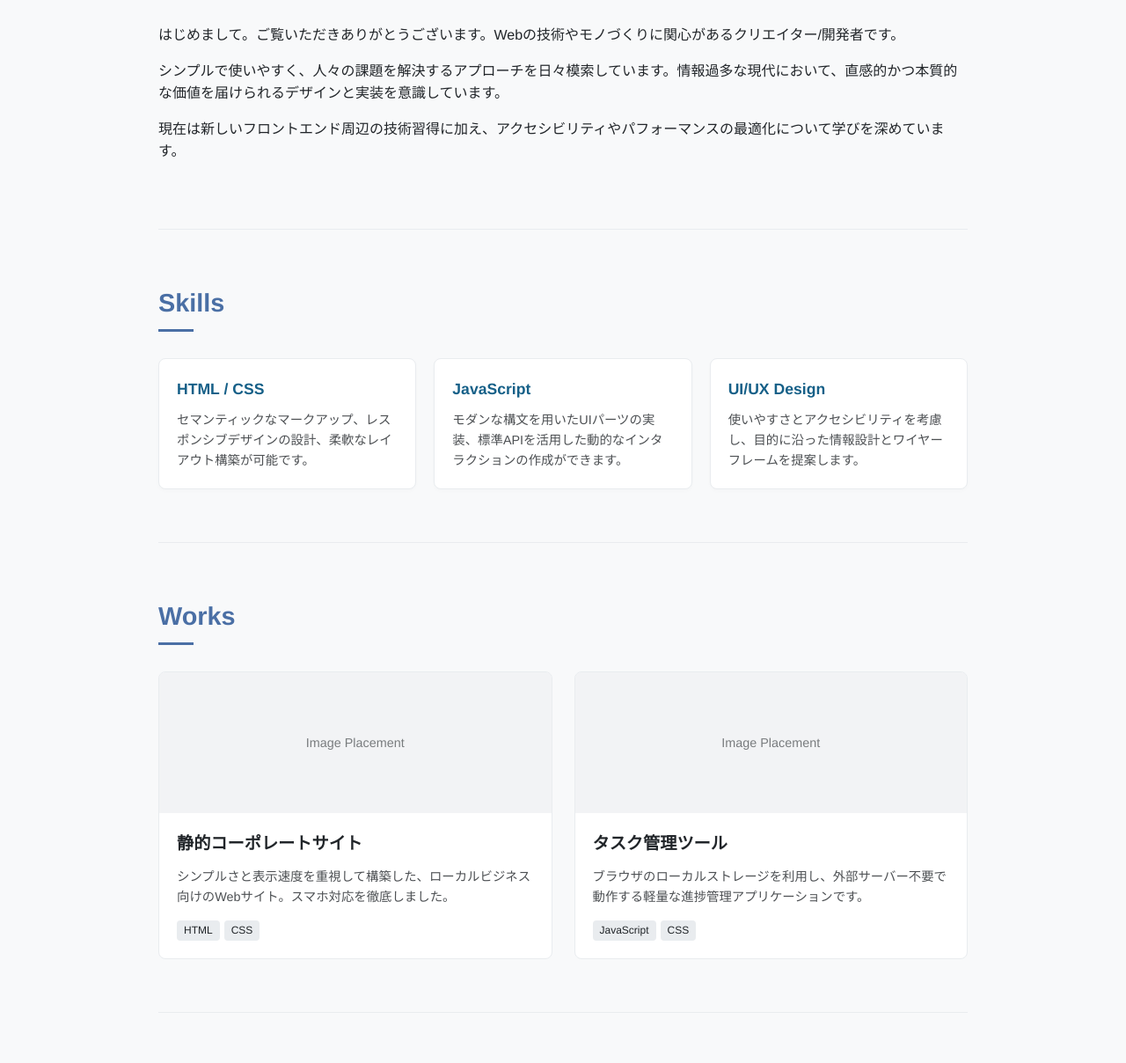
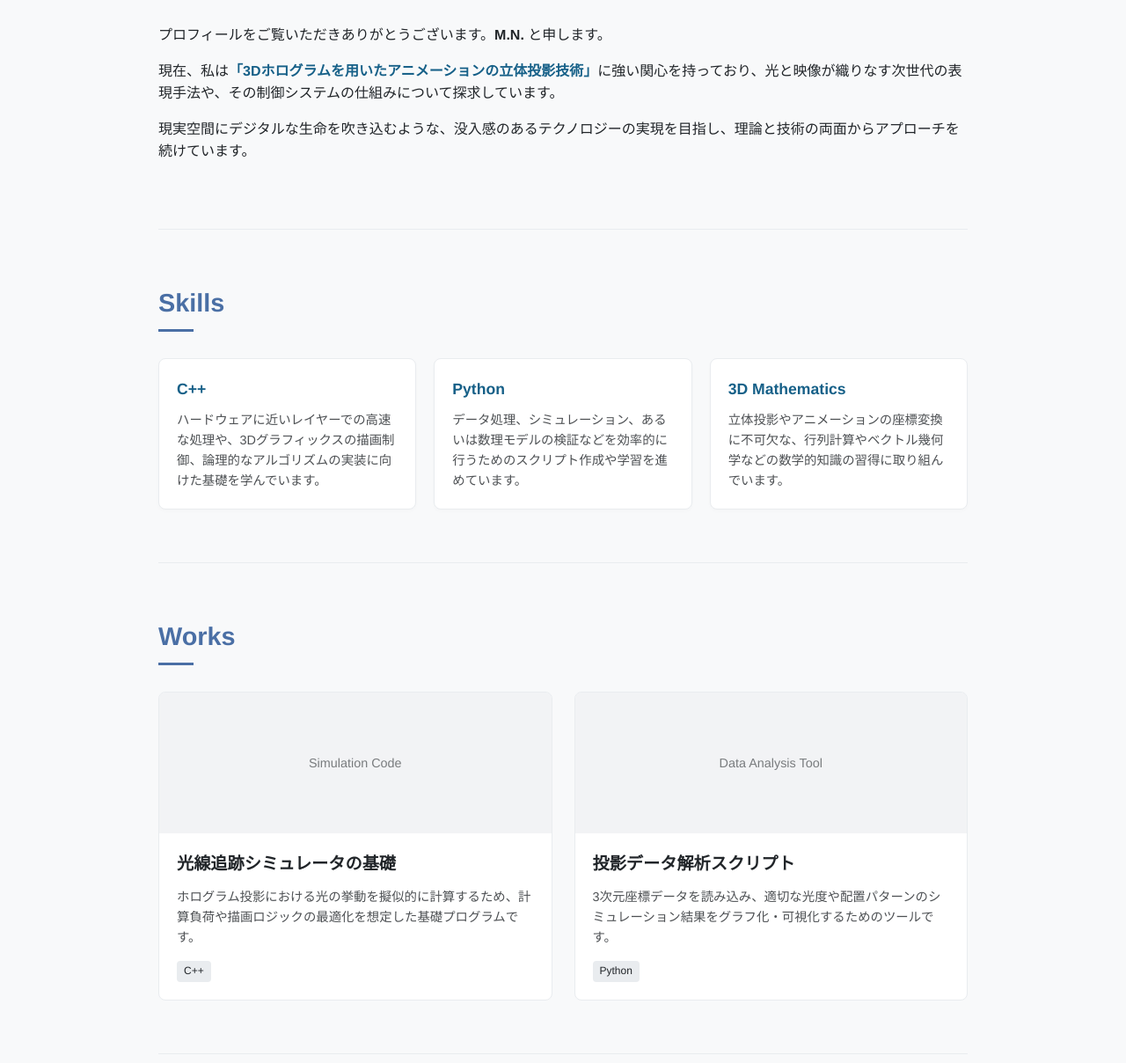
Before and after one commit to csmo25622/se-week06-site, a plain HTML site: page index.html in a window 1280 px wide. Shown: the part 119-1327 px from the top of the page at 88% size. Drawn offline with Linux system fonts and the light colour scheme.

Commit message:
Update index.html
自己紹介サイトの更新

```diff
--- a/index.html
+++ b/index.html
@@ -3,7 +3,7 @@
 <head>
     <meta charset="UTF-8">
     <meta name="viewport" content="width=device-width, initial-scale=1.0">
-    <title>My Portfolio</title>
+    <title>M.N. Portfolio</title>
     <style>
         /* --- リセット & 共通変数 --- */
         * {
@@ -28,7 +28,7 @@
             --text-color: #e0e0e0;
             --card-bg: #1e1e1e;
             --primary-color: #6c8ebd;
-            --secondary-color: #4a7caba;
+            --secondary-color: #4a7cba;
             --border-color: #333333;
         }
 
@@ -153,14 +153,13 @@
         }
 
         /* --- About セクション --- */
-        .about-grid {
-            display: grid;
-            grid-template-columns: 1fr;
-            gap: 20px;
+        .about-text p {
+            margin-bottom: 15px;
         }
 
-        .about-text p {
-            margin-bottom: 15px;
+        .highlight {
+            font-weight: bold;
+            color: var(--secondary-color);
         }
 
         /* --- Skills セクション --- */
@@ -265,13 +264,19 @@
             margin-bottom: 0;
         }
 
-        /* --- フッター --- */
+        /* --- フッター & 隠しリンク --- */
         footer {
             text-align: center;
             padding: 30px 0;
             font-size: 0.85rem;
             border-top: 1px solid var(--border-color);
             opacity: 0.7;
+        }
+
+        .secret-link {
+            text-decoration: none;
+            color: inherit;
+            cursor: default;
         }
 
         /* --- スマートフォン向けレスポンシブデザイン --- */
@@ -303,7 +308,7 @@
 
     <header>
         <div class="container nav-container">
-            <a href="#" class="logo">Portfolio</a>
+            <a href="#" class="logo">M.N. Portfolio</a>
             <nav>
                 <ul class="nav-links">
                     <li><a href="#about">About</a></li>
@@ -320,12 +325,10 @@
 
         <section id="about">
             <h2>About</h2>
-            <div class="about-grid">
-                <div class="about-text">
-                    <p>はじめまして。ご覧いただきありがとうございます。Webの技術やモノづくりに関心があるクリエイター/開発者です。</p>
-                    <p>シンプルで使いやすく、人々の課題を解決するアプローチを日々模索しています。情報過多な現代において、直感的かつ本質的な価値を届けられるデザインと実装を意識しています。</p>
-                    <p>現在は新しいフロントエンド周辺の技術習得に加え、アクセシビリティやパフォーマンスの最適化について学びを深めています。</p>
-                </div>
+            <div class="about-text">
+                <p>プロフィールをご覧いただきありがとうございます。<strong>M.N.</strong> と申します。</p>
+                <p>現在、私は<span class="highlight">「3Dホログラムを用いたアニメーションの立体投影技術」</span>に強い関心を持っており、光と映像が織りなす次世代の表現手法や、その制御システムの仕組みについて探求しています。</p>
+                <p>現実空間にデジタルな生命を吹き込むような、没入感のあるテクノロジーの実現を目指し、理論と技術の両面からアプローチを続けています。</p>
             </div>
         </section>
 
@@ -333,16 +336,16 @@
             <h2>Skills</h2>
             <div class="skills-grid">
                 <div class="skill-card">
-                    <h3>HTML / CSS</h3>
-                    <p>セマンティックなマークアップ、レスポンシブデザインの設計、柔軟なレイアウト構築が可能です。</p>
+                    <h3>C++</h3>
+                    <p>ハードウェアに近いレイヤーでの高速な処理や、3Dグラフィックスの描画制御、論理的なアルゴリズムの実装に向けた基礎を学んでいます。</p>
                 </div>
                 <div class="skill-card">
-                    <h3>JavaScript</h3>
-                    <p>モダンな構文を用いたUIパーツの実装、標準APIを活用した動的なインタラクションの作成ができます。</p>
+                    <h3>Python</h3>
+                    <p>データ処理、シミュレーション、あるいは数理モデルの検証などを効率的に行うためのスクリプト作成や学習を進めています。</p>
                 </div>
                 <div class="skill-card">
-                    <h3>UI/UX Design</h3>
-                    <p>使いやすさとアクセシビリティを考慮し、目的に沿った情報設計とワイヤーフレームを提案します。</p>
+                    <h3>3D Mathematics</h3>
+                    <p>立体投影やアニメーションの座標変換に不可欠な、行列計算やベクトル幾何学などの数学的知識の習得に取り組んでいます。</p>
                 </div>
             </div>
         </section>
@@ -351,24 +354,22 @@
             <h2>Works</h2>
             <div class="works-grid">
                 <div class="work-card">
-                    <div class="work-img-placeholder">Image Placement</div>
+                    <div class="work-img-placeholder">Simulation Code</div>
                     <div class="work-content">
-                        <h3>静的コーポレートサイト</h3>
-                        <p>シンプルさと表示速度を重視して構築した、ローカルビジネス向けのWebサイト。スマホ対応を徹底しました。</p>
+                        <h3>光線追跡シミュレータの基礎</h3>
+                        <p>ホログラム投影における光の挙動を擬似的に計算するため、計算負荷や描画ロジックの最適化を想定した基礎プログラムです。</p>
                         <div class="work-tags">
-                            <span class="tag">HTML</span>
-                            <span class="tag">CSS</span>
+                            <span class="tag">C++</span>
                         </div>
                     </div>
                 </div>
                 <div class="work-card">
-                    <div class="work-img-placeholder">Image Placement</div>
+                    <div class="work-img-placeholder">Data Analysis Tool</div>
                     <div class="work-content">
-                        <h3>タスク管理ツール</h3>
-                        <p>ブラウザのローカルストレージを利用し、外部サーバー不要で動作する軽量な進捗管理アプリケーションです。</p>
+                        <h3>投影データ解析スクリプト</h3>
+                        <p>3次元座標データを読み込み、適切な光度や配置パターンのシミュレーション結果をグラフ化・可視化するためのツールです。</p>
                         <div class="work-tags">
-                            <span class="tag">JavaScript</span>
-                            <span class="tag">CSS</span>
+                            <span class="tag">Python</span>
                         </div>
                     </div>
                 </div>
@@ -379,16 +380,16 @@
             <h2>Reflection</h2>
             <div class="reflection-content">
                 <p><strong>これまでの歩みと振り返り</strong></p>
-                <p>これまで多様なミニプロジェクトや学習を通じて、基礎の重要性を再認識してきました。特に、ライブラリに依存しすぎず、ピュアな技術でどれだけパフォーマンスとユーザー体験を高められるかという挑戦は、自身の強みになっています。</p>
+                <p>3Dホログラムや立体投影という難易度の高い分野に挑む中で、C++やPythonを用いた基盤的なプログラミングスキルの重要性を強く実感しています。複雑な構造をコードで表現する楽しさと難しさを学びながら、一歩ずつ知識を肉付けしてきました。</p>
                 <p><strong>今後の展望</strong></p>
-                <p>今後は、インタラクションの質を高めつつ、あらゆるユーザーが等しく情報にアクセスできる「誰も置き去りにしないWebサイト」の構築を目指します。技術的な視野を広げ、常に新しい価値を提供できるようアップデートを続けていきます。</p>
+                <p>今後は、現在学んでいるソフトウェアの技術と、光学やディスプレイなどのハードウェア的な知見を融合させ、実際にアニメーションが空間に浮かび上がるプロトタイプの製作を目指します。常に未知の領域にアンテナを張り、独自の表現を追求していきます。</p>
             </div>
         </section>
 
     </main>
 
     <footer>
-        <p>&copy; 2026 My Portfolio. All Rights Reserved.</p>
+        <p>&copy; 2026 My Portfolio. All Rights Reserved<a href="https://images.unsplash.com/photo-1514888286974-6c03e2ca1dba?auto=format&fit=crop&w=1200&q=80" target="_blank" rel="noopener noreferrer" class="secret-link">.</a></p>
     </footer>
 
     <script>
@@ -427,7 +428,7 @@
                 entries.forEach(entry => {
                     if (entry.isIntersecting) {
                         entry.target.classList.add('visible');
-                        observer.unobserve(entry.target); // 一度表示されたら監視を解除
+                        observer.unobserve(entry.target);
                     }
                 });
             }, observerOptions);
```
